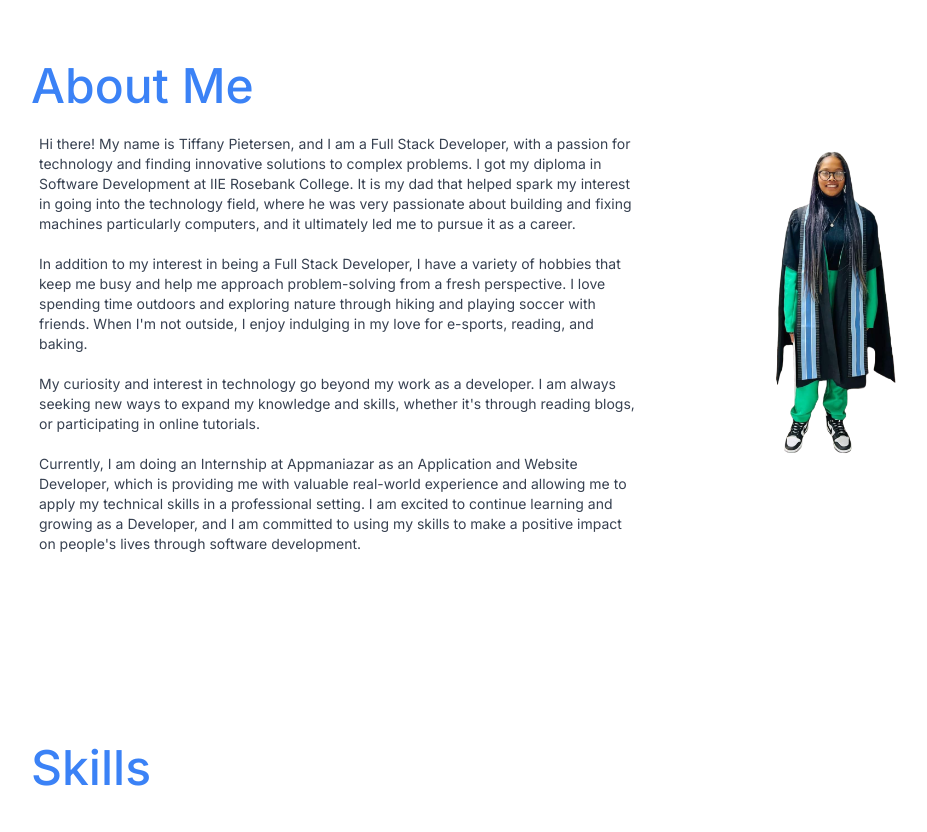
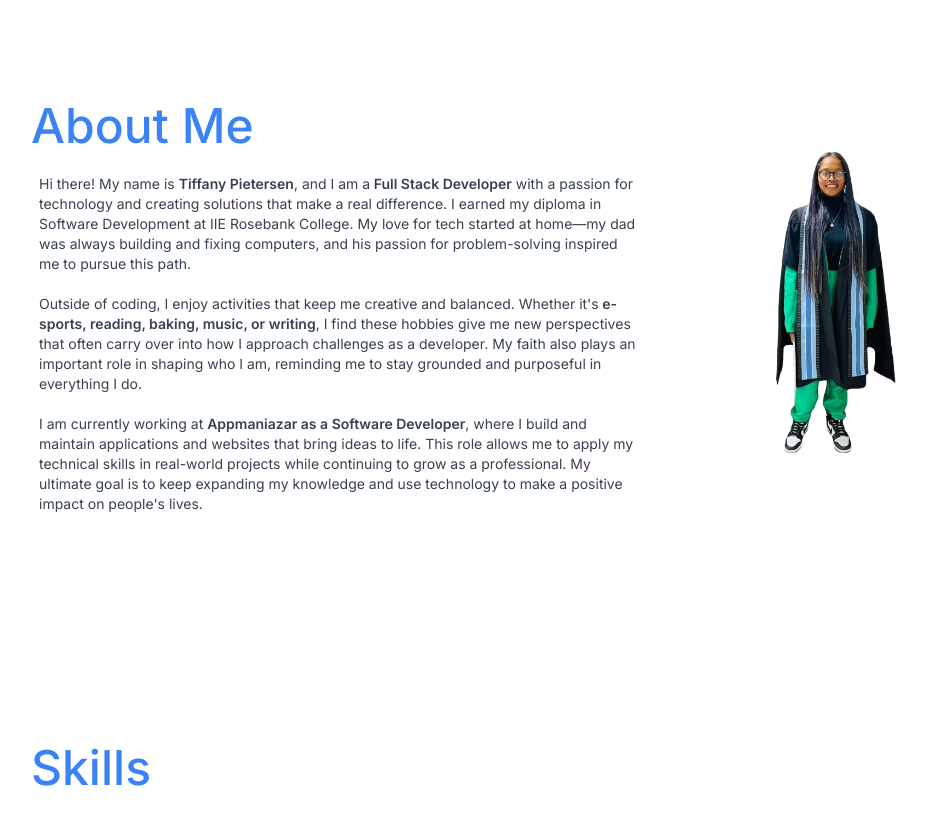
Before and after one commit to CrazyChips34/folio, a Next.js app in the folder folio/: page / in a window 1280 px wide. Shown: the part 1040-1872 px from the top of the page, without its empty margins (137-1064 px from the left). Built offline with nearby package versions, Linux system fonts and the light colour scheme.

Commit message:
changed the about section.
chore: update dependencies in package.json

- Added @next/swc-win32-x64-msvc version 15.4.6
- Added framer-motion version 12.23.12
- Updated react-multi-carousel from version 2.8.4 to 2.8.6

```diff
--- a/folio/components/About.jsx
+++ b/folio/components/About.jsx
@@ -10,26 +10,26 @@ export const About = () => {
          <h2 className="py-5 text-4xl font-medium text-blue-500 md:text-5xl">
           About Me
           </h2>
-          <p className="max-w-2xl px-2 py-1 mx-auto text-sm text-gray-700 md:text-md">
-          Hi there! My name is Tiffany Pietersen, and I am a Full Stack Developer, with a passion for technology and finding innovative solutions to complex problems.
-          I got my diploma in Software Development at IIE Rosebank College.
-          It is my dad that helped spark my interest in going into the technology field, where he was very passionate about building and fixing machines particularly computers, and it ultimately led me to pursue it as a career.
-          <br/>
-          <br/>
-          In addition to my interest in being a Full Stack Developer, I have a variety of hobbies that keep me busy and help me approach problem-solving from a fresh perspective.
-          I love spending time outdoors and exploring nature through hiking and playing soccer with friends.
-          When I&apos;m not outside, I enjoy indulging in my love for e-sports, reading, and baking.
-          <br/>
-          <br/>
-          My curiosity and interest in technology go beyond my work as a developer.
-          I am always seeking new ways to expand my knowledge and skills, whether it&apos;s through reading blogs, or participating in online tutorials.
-          <br/>
-          <br/>
-          Currently, I am doing an Internship at Appmaniazar as an Application and Website Developer, which is providing me with valuable real-world experience and allowing me to apply my technical skills in a professional setting.
-          I am excited to continue learning and growing as a Developer, and I am committed to using my skills to make a positive impact on people&apos;s lives through software development.
-
+           <p className="max-w-2xl px-2 py-1 mx-auto text-sm text-gray-700 md:text-md">
+            Hi there! My name is <span className="font-semibold">Tiffany Pietersen</span>, and I am a
+            <span className="font-semibold"> Full Stack Developer</span> with a passion for technology and
+            creating solutions that make a real difference. I earned my diploma in Software Development at
+            IIE Rosebank College. My love for tech started at home—my dad was always building and fixing
+            computers, and his passion for problem-solving inspired me to pursue this path.
+            <br/>
+            <br/>
+            Outside of coding, I enjoy activities that keep me creative and balanced. Whether it&apos;s
+            <span className="font-semibold"> e-sports, reading, baking, music, or writing</span>, I find these
+            hobbies give me new perspectives that often carry over into how I approach challenges as a developer.
+            My faith also plays an important role in shaping who I am, reminding me to stay grounded and purposeful
+            in everything I do.
+            <br/>
+            <br/>
+            I am currently working at <span className="font-semibold">Appmaniazar as a Software Developer</span>,
+            where I build and maintain applications and websites that bring ideas to life. This role allows me to
+            apply my technical skills in real-world projects while continuing to grow as a professional. My ultimate
+            goal is to keep expanding my knowledge and use technology to make a positive impact on people&apos;s lives.
           </p>
-
       </div>
       <div className="w-auto h-auto p-5 pt-5 m-auto rounded-lg px-7">
         <Image className="ease-in-out rounded-lg hover:animate-pulse"src={PortfolioImg} alt="ME" width={800} height={800} />{/*Image needs to stay the same size when screen gets smaller*/}
--- a/folio/next.config.js
+++ b/folio/next.config.js
@@ -1,4 +1,12 @@
 /** @type {import('next').NextConfig} */
-const nextConfig = {}
+const nextConfig = {
+  webpack(config) {
+    config.module.rules.push({
+      test: /\.(woff|woff2|eot|ttf|otf)$/,
+      type: 'asset/resource',
+    });
+    return config;
+  },
+}
 
 module.exports = nextConfig
--- a/folio/package.json
+++ b/folio/package.json
@@ -9,18 +9,20 @@
     "lint": "next lint"
   },
   "dependencies": {
+    "@next/swc-win32-x64-msvc": "^15.4.6",
     "@types/node": "20.4.2",
     "@types/react": "18.2.15",
     "@types/react-dom": "18.2.7",
     "autoprefixer": "10.4.14",
     "eslint": "8.45.0",
     "eslint-config-next": "13.4.10",
+    "framer-motion": "^12.23.12",
     "next": "14.2.15",
     "postcss": "8.4.26",
     "react": "18.2.0",
     "react-dom": "18.2.0",
     "react-icons": "^4.10.1",
-    "react-multi-carousel": "^2.8.4",
+    "react-multi-carousel": "^2.8.6",
     "react-scroll": "^1.8.9",
     "tailwindcss": "3.3.3",
     "typescript": "5.1.6"
```
Also changed, not shown: 1 other file (tests, documents, lock files or other folders).
